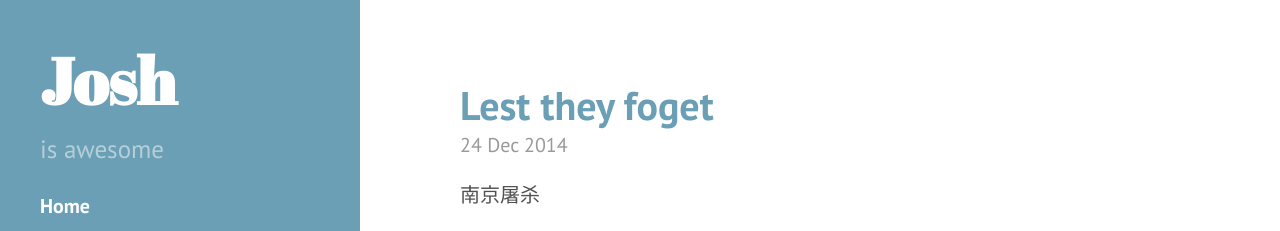
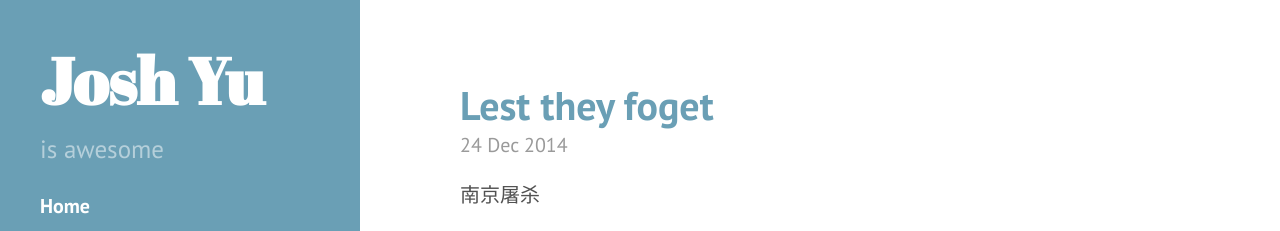
Before and after one commit to joshyu-uvt/joshyu-uvt.github.io, a Jekyll site: the page built from index.html, in a window 1280 px wide. Shown: the top 231 px of the page. Built offline with Jekyll 4.4.1, drawn with Linux system fonts in a browser that asks for light colours; Markdown is read by kramdown in place of the engine named in the settings; the list of posts is cut into pages by our own code.

```diff
--- a/_config.yml
+++ b/_config.yml
@@ -7,7 +7,7 @@ permalink:        pretty
 relative_permalinks: true
 
 # Setup
-title:            Josh
+title:            Josh Yu
 tagline:          'A Jekyll theme'
 description:      '  is awesome'
 url:              http://hyde.getpoole.com
```
